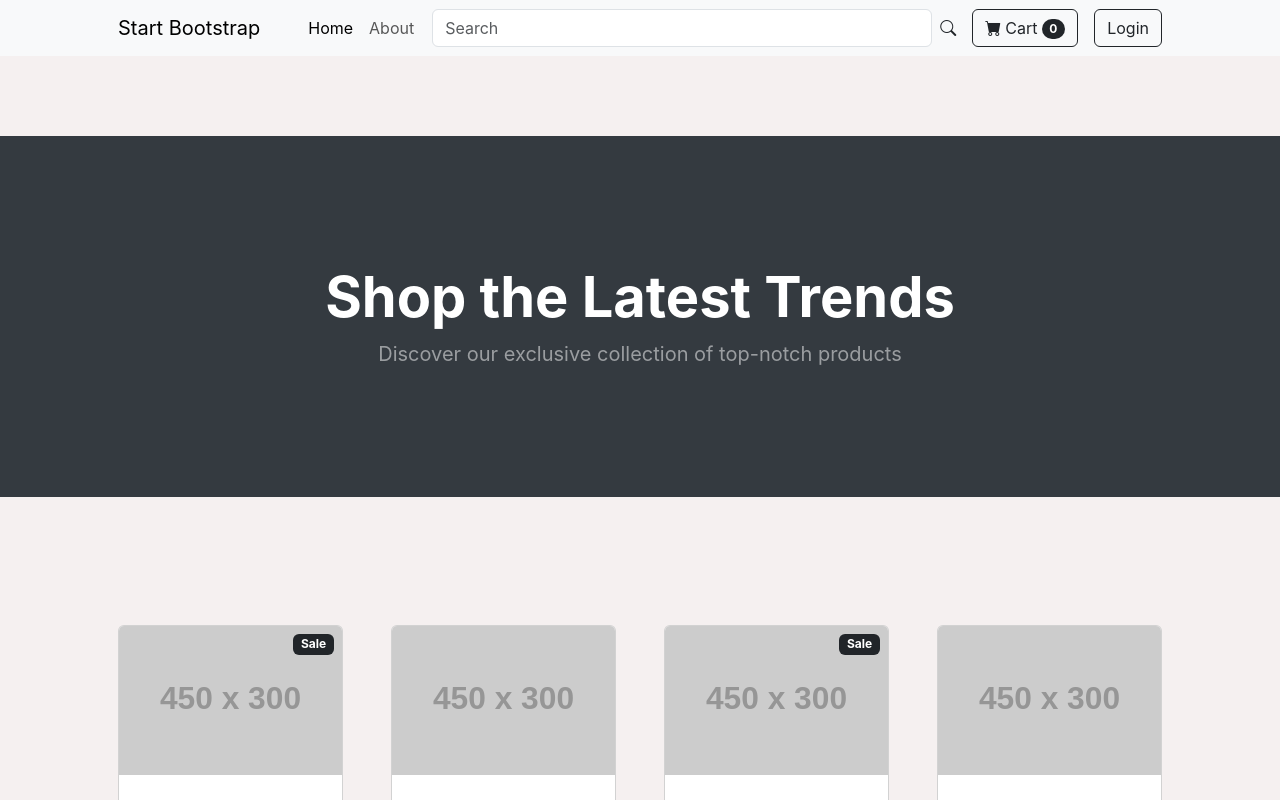
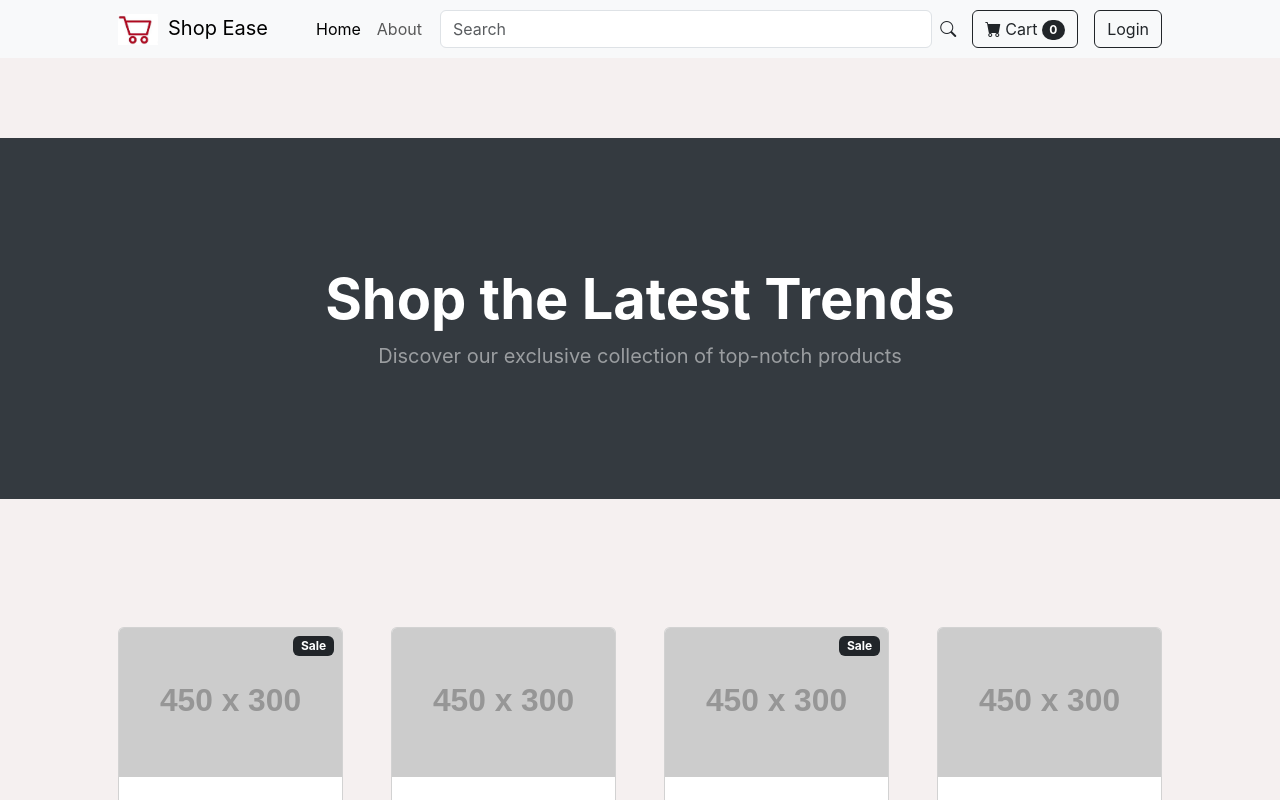
Before and after one commit to ss35789/ShopEase-FR, a React (Create React App) app: page / in a window 1280 px wide. Shown: the top 800 px of the page. Built offline with nearby package versions, Linux system fonts and the light colour scheme.

Commit message:
로고 생성

```diff
--- a/public/index.html
+++ b/public/index.html
@@ -2,14 +2,14 @@
 <html lang="en">
   <head>
     <meta charset="utf-8" />
-    <link rel="icon" href="%PUBLIC_URL%/favicon.ico" />
+    <link rel="icon" href="%PUBLIC_URL%/ShopCart.png" />
     <meta name="viewport" content="width=device-width, initial-scale=1" />
     <meta name="theme-color" content="#000000" />
     <meta
       name="description"
       content="Web site created using create-react-app"
     />
-    <link rel="apple-touch-icon" href="%PUBLIC_URL%/logo192.png" />
+    <link rel="apple-touch-icon" href="%PUBLIC_URL%/ShopEaselogo.png" />
     <!--
       manifest.json provides metadata used when your web app is installed on a
       user's mobile device or desktop. See https://developers.google.com/web/fundamentals/web-app-manifest/
@@ -24,7 +24,7 @@
       work correctly both with client-side routing and a non-root public URL.
       Learn how to configure a non-root public URL by running `npm run build`.
     -->
-    <title>React App</title>
+    <title>Shop Ease</title>
   </head>
   <body>
     <noscript>You need to enable JavaScript to run this app.</noscript>
--- a/src/App.js
+++ b/src/App.js
@@ -55,7 +55,8 @@ function App() {
         <div>
             <nav className="navbar navbar-expand-lg navbar-light bg-light">
                 <div className="container px-4 px-lg-5">
-                    <Link className="navbar-brand" to="/">Start Bootstrap</Link>
+                    <Link className="navbar-brand" to="/">
+                        <img src="/ShopCart.png" alt="Logo" style={{ width: '40px', marginRight: '10px' }} />Shop Ease</Link>
                     <button className="navbar-toggler" type="button" data-bs-toggle="collapse" data-bs-target="#navbarSupportedContent" aria-controls="navbarSupportedContent" aria-expanded="false" aria-label="Toggle navigation">
                         <span className="navbar-toggler-icon"></span>
                     </button>
```
Also changed, not shown: public/ShopCart.png (added), public/ShopEaselogo.png (added), public/manifest.json.
